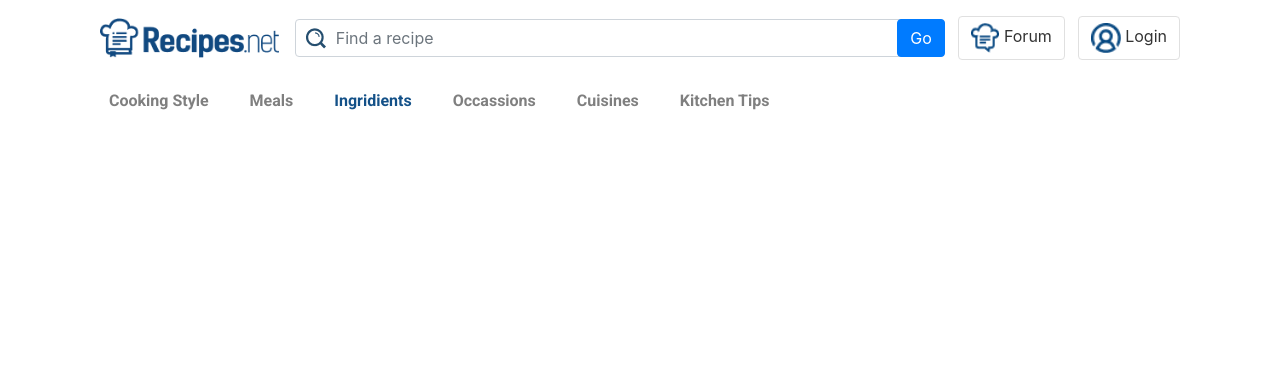
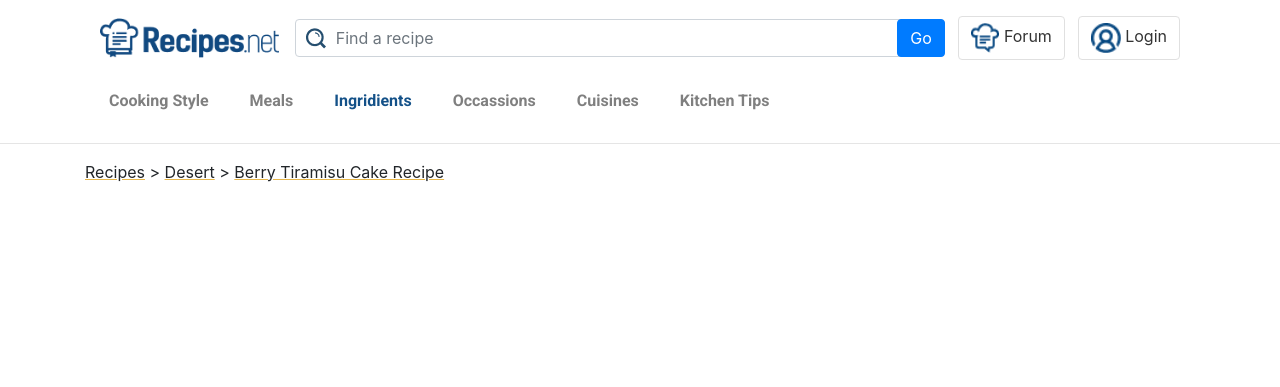
Before and after one commit to rjays16/Recipe, a PHP site: page / in a window 1280 px wide. Shown: the top 387 px of the page. Run offline with PHP 8.4, Linux system fonts and the light colour scheme; some libraries are stand-ins or nearby versions.

Commit message:
Add breadcrum

```diff
--- /dev/null
+++ b/breadcrum.php
@@ -0,0 +1,13 @@
+<style>
+    .path u{
+        font-size: 16px;
+        text-decoration: underline;
+        text-decoration-color: #E5B64C;
+        line-height: 3px;
+    }
+</style>
+
+<div class="container path">
+    <u>Recipes</u> > <u>Desert</u> > <u>Berry Tiramisu Cake Recipe</u>
+
+</div>
--- a/index.php
+++ b/index.php
@@ -10,6 +10,8 @@
 <body>
   <?php include('header.php'); ?>
   <?php include('navbar.php'); ?>
+  <hr>
+  <?php include('breadcrum.php'); ?>
 
   <script src="https://code.jquery.com/jquery-3.5.1.slim.min.js"></script>
   <script src="https://cdn.jsdelivr.net/npm/@popperjs/core@2.5.4/dist/umd/popper.min.js"></script>
```
